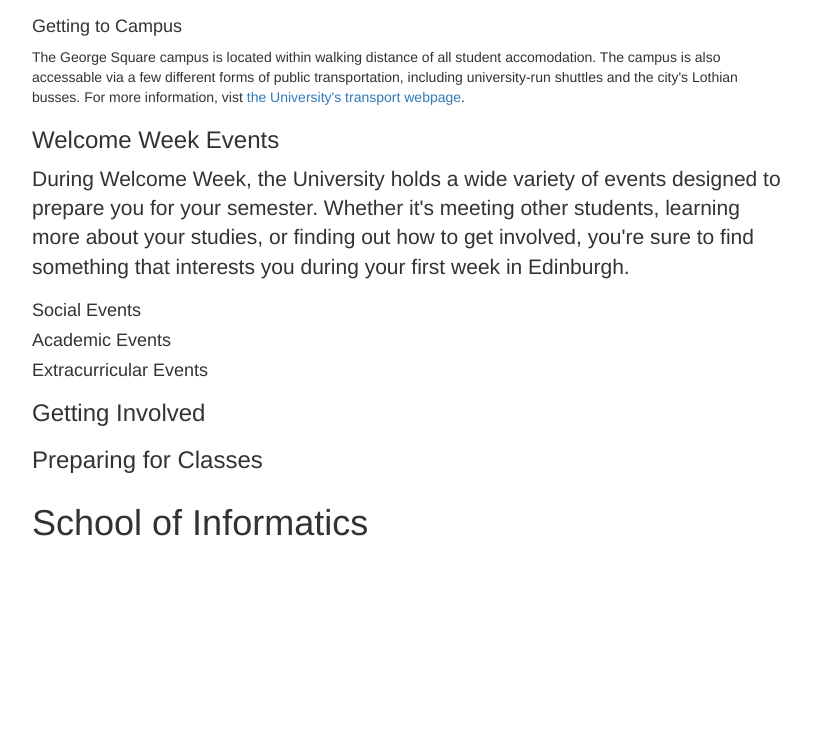
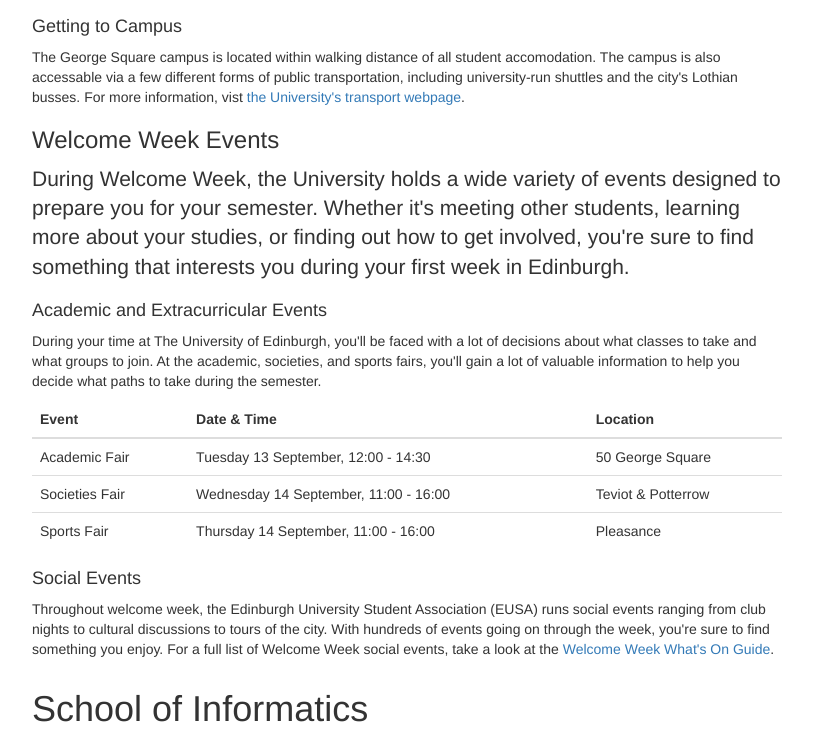
Before and after one commit to camden11/uoe-informatics-welcome-site, a plain HTML site: page index.html in a window 1280 px wide. Shown: the part 1608-2346 px from the top of the page, without its empty margins (38-851 px from the left). Before the commit the page ends 2161 px from the top, so only its background shows below. Drawn offline with nearby package versions, Linux system fonts and the light colour scheme; some packages are replaced by stand-ins of ours.

Commit message:
finish main content

```diff
--- a/index.html
+++ b/index.html
@@ -112,16 +112,40 @@
             </table>
 
             <h4>Getting to Campus</h4>
-            <p>The George Square campus is located within walking distance of all student accomodation. The campus is also accessable via a few different forms of public transportation, including university-run shuttles and the city's Lothian busses. For more information, vist <a href="http://www.ed.ac.uk/transport">the University's transport webpage</a>.</p>
+            <p>The George Square campus is located within walking distance of all student accomodation. The campus is also accessable via a few different forms of public transportation, including university-run shuttles and the city's Lothian busses. For more information, vist <a href="http://www.ed.ac.uk/transport" target="_blank">the University's transport webpage</a>.</p>
 
             <h3>Welcome Week Events</h3>
-            <p class="lead">During Welcome Week, the University holds a wide variety of events designed to prepare you for your semester. Whether it's meeting other students, learning more about your studies, or finding out how to get involved, you're sure to find something that interests you during your first week in Edinburgh.
+            <p class="lead">During Welcome Week, the University holds a wide variety of events designed to prepare you for your semester. Whether it's meeting other students, learning more about your studies, or finding out how to get involved, you're sure to find something that interests you during your first week in Edinburgh.</p>
+            <h4>Academic and Extracurricular Events</h4>
+            <p>During your time at The University of Edinburgh, you'll be faced with a lot of decisions about what classes to take and what groups to join. At the academic, societies, and sports fairs, you'll gain a lot of valuable information to help you decide what paths to take during the semester.
+            <table class="table">
+              <thead>
+                <tr>
+                  <th>Event</th>
+                  <th>Date & Time</th>
+                  <th>Location</th>
+                </tr>
+              </thead>
+              <tbody>
+                <tr>
+                  <td>Academic Fair</td>
+                  <td>Tuesday 13 September, 12:00 - 14:30</td>
+                  <td>50 George Square</td>
+                </tr>
+                <tr>
+                  <td>Societies Fair</td>
+                  <td>Wednesday 14 September, 11:00 - 16:00</td>
+                  <td>Teviot & Potterrow</td>
+                </tr>
+                <tr>
+                  <td>Sports Fair</td>
+                  <td>Thursday 14 September, 11:00 - 16:00</td>
+                  <td>Pleasance</td>
+                </tr>
+              </tbody>
+            </table>
             <h4>Social Events</h4>
-            <h4>Academic Events</h4>
-            <h4>Extracurricular Events</h4>
-
-            <h3>Getting Involved</h3>
-            <h3>Preparing for Classes</h3>
+            <p>Throughout welcome week, the Edinburgh University Student Association (EUSA) runs social events ranging from club nights to cultural discussions to tours of the city. With hundreds of events going on through the week, you're sure to find something you enjoy. For a full list of Welcome Week social events, take a look at the <a href="https://issuu.com/eusa/docs/edinburgh_welcome_week_what_s_on_gu" target="_blank">Welcome Week What's On Guide</a>.
           </div>
           <div class="col-sm-4">
             <div class="panel panel-default">
```
